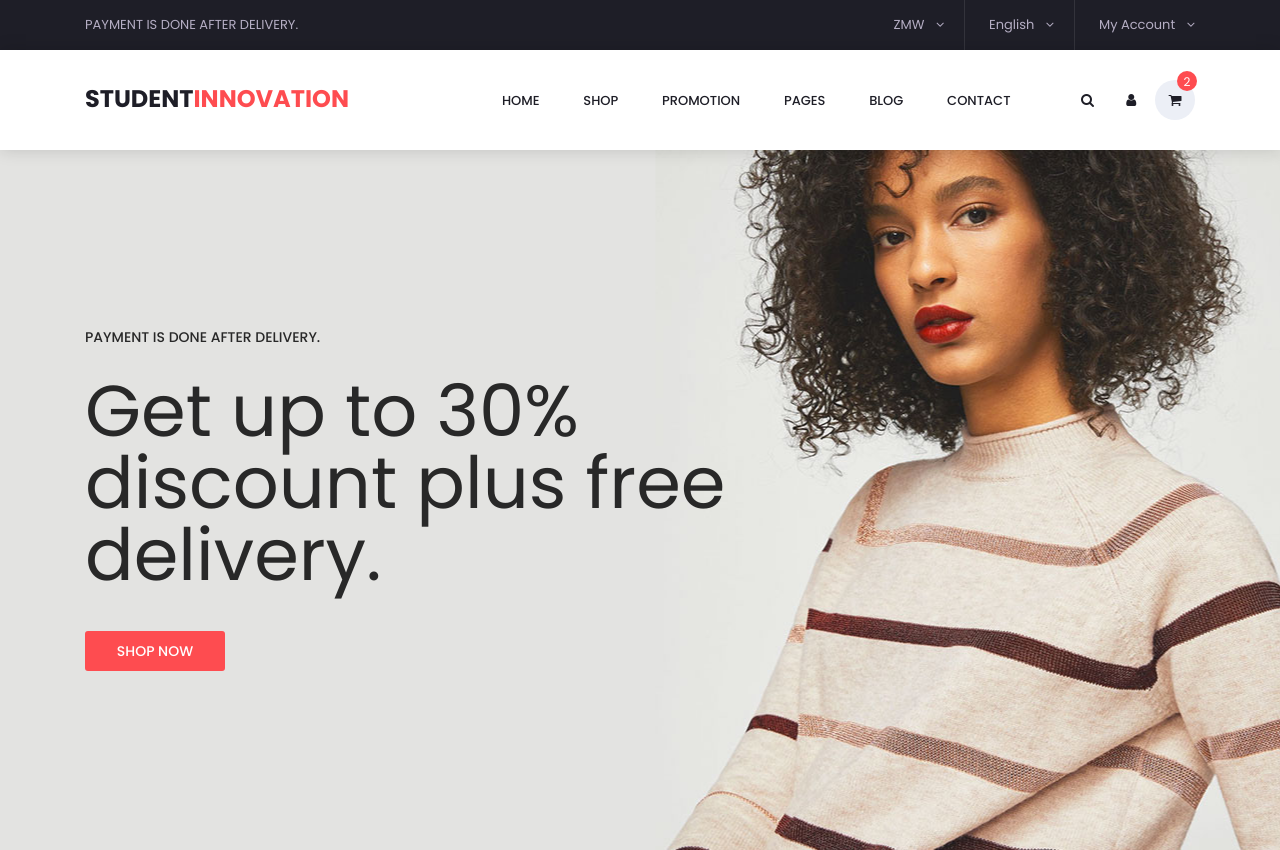
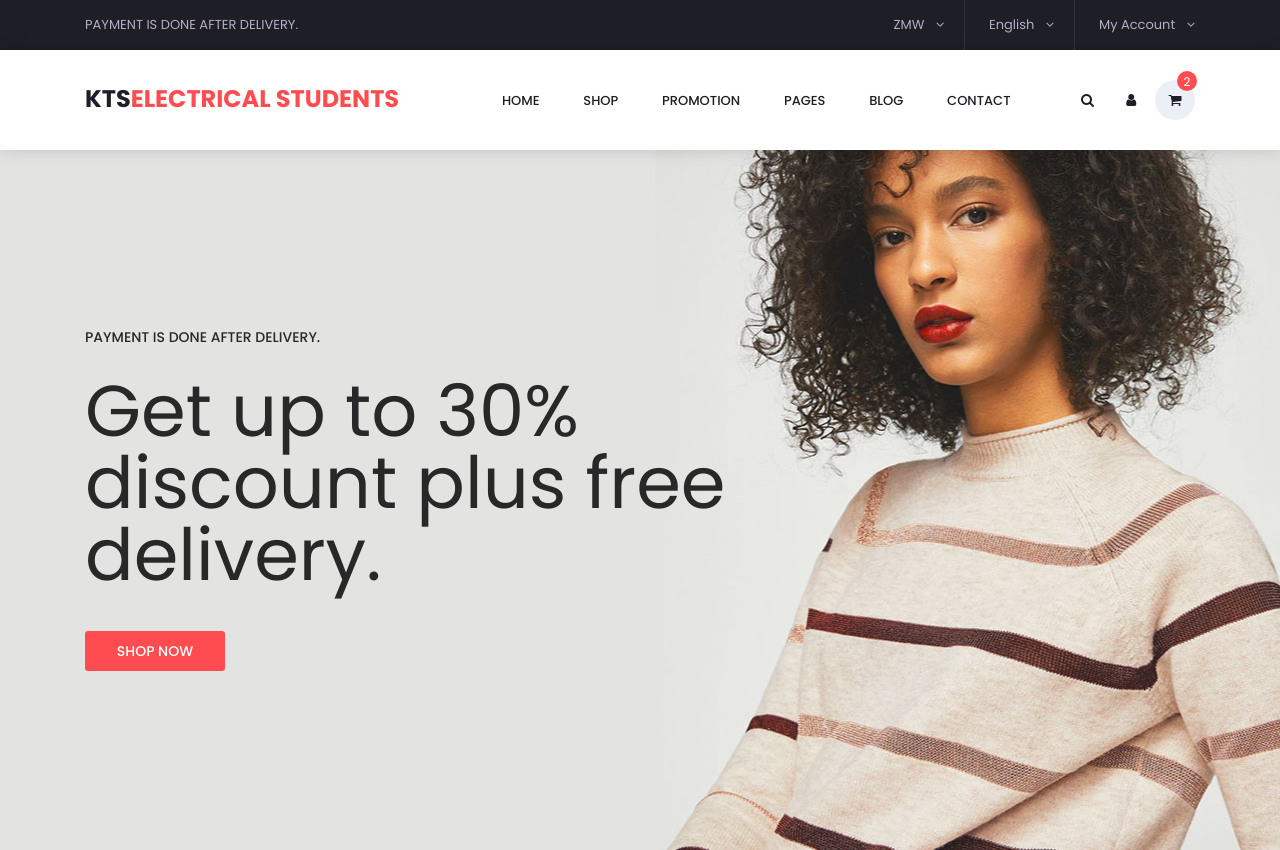
Before and after one commit to Johndellr/df, a plain HTML site: page index.html in a window 1280 px wide. Shown: the top 850 px of the page. Drawn offline with Linux system fonts and the light colour scheme.

Commit message:
Update index.html

```diff
--- a/index.html
+++ b/index.html
@@ -79,7 +79,7 @@
 				<div class="row">
 					<div class="col-lg-12 text-right">
 						<div class="logo_container">
-							<a href="#">Student<span>Innovation</span></a>
+							<a href="#">KTS<span>Electrical Students</span></a>
 						</div>
 						<nav class="navbar">
 							<ul class="navbar_menu">
```
